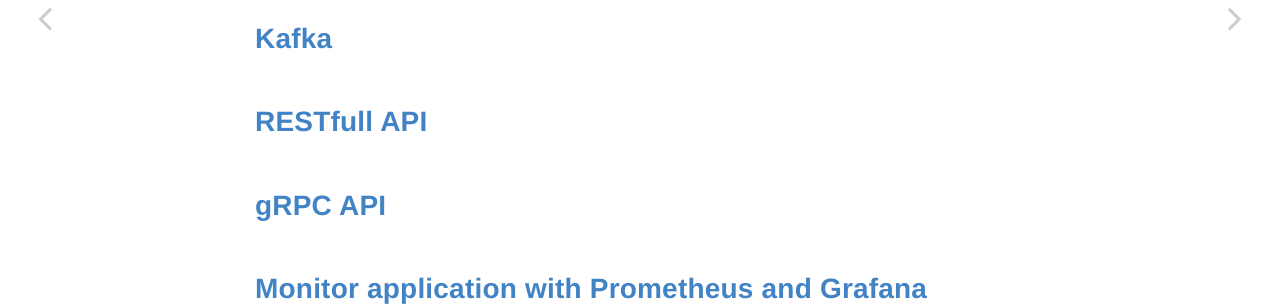
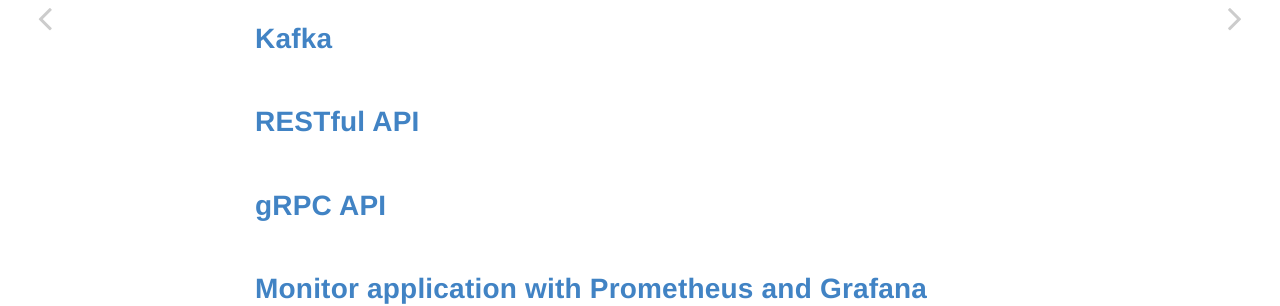
Before and after one commit to huypva/code-by-example-site, a Jekyll site: the page built from _posts/2021-10-14-spring-boot.md, in a window 1280 px wide. Shown: the part 783-1089 px from the top of the page. Built offline with Jekyll 4.4.1, drawn with Linux system fonts in a browser that asks for light colours.

Commit message:
Update spring-boot

```diff
--- a/_posts/2021-10-14-spring-boot.md
+++ b/_posts/2021-10-14-spring-boot.md
@@ -20,7 +20,7 @@ layout: post
 
 # [Kafka](../spring-boot/spring-boot-kafka)
 
-# [RESTfull API](../spring-boot/spring-boot-rest)
+# [RESTful API](../spring-boot/spring-boot-rest)
 
 # [gRPC API](../spring-boot/spring-boot-grpc)
 
```
Also changed, not shown: _posts/spring-boot/2021-09-23-spring-boot-aop.md (+1 -1 lines).
